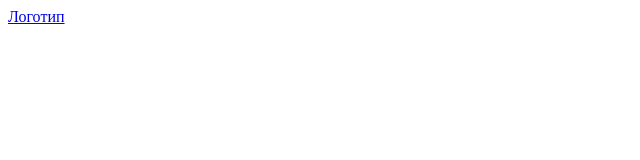
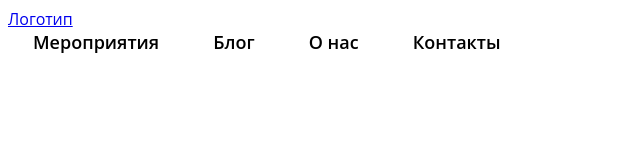
Before and after one commit to AlekseyYur/AlekseyYur.github.io, a plain HTML site: page index.html in a window 1280 px wide. Shown: the whole page, without its empty margins (0-640 px from the left). Drawn offline with Linux system fonts and the light colour scheme.

Commit message:
Add files via upload

```diff
--- a/index.html
+++ b/index.html
@@ -4,10 +4,23 @@
         <meta charset="UTF-8" />
         <title>Lenni Art</title>
         <link rel="stylesheet" href="styles/styles.css?ver=0">
+
+        <link rel="preconnect" href="https://fonts.googleapis.com">
+        <link rel="preconnect" href="https://fonts.gstatic.com" crossorigin>
+        <link href="https://fonts.googleapis.com/css?family=Lora:wght@400;500;600;700&family=OpenSans:wght@400;500;600;700&display=swap" rel="stylesheets">
+
     </head>
-    <body>
+    <body class="body">
         <header class="page-header">
             <a href="index.html" class="page-header__logo">Логотип</a>
+            <nav class="page-header__nav">
+                <a href="#" class="page-header__nav-link">Мероприятия</a>
+                <a href="#" class="page-header__nav-link">Блог</a>
+                <a href="#" class="page-header__nav-link">О нас</a>
+                <a href="#" class="page-header__nav-link">Контакты</a>
+            </nav>
+
+            <a href="#" class="btn page-header__user-btn"></a>
         </header>
 
         <main class="main">
--- /dev/null
+++ b/styles.css
@@ -0,0 +1,24 @@
+.body{
+    font-family: "Open Sans", sans-serif;
+    font-size: 16px;
+    font-weight: 400;
+    font-style: normal;
+    line-height: 1.375;
+}
+
+.page-header {
+
+}
+
+.page-header__nav-link{
+    margin: 0 25px;
+    color: #000000;
+    font-weight: 600;
+    font-size: 18px;
+    line-height: 25px;
+    text-decoration: none;
+}
+
+.page-footer{
+
+}
```
